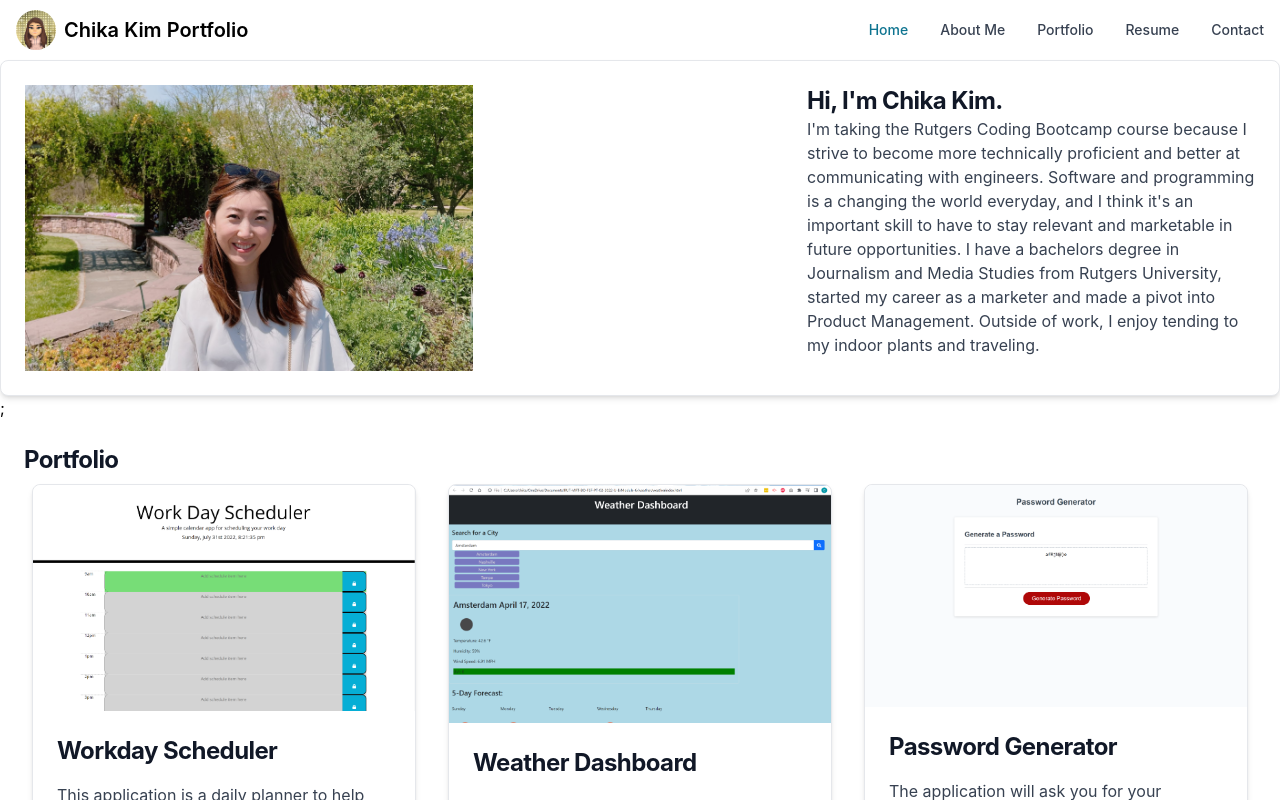
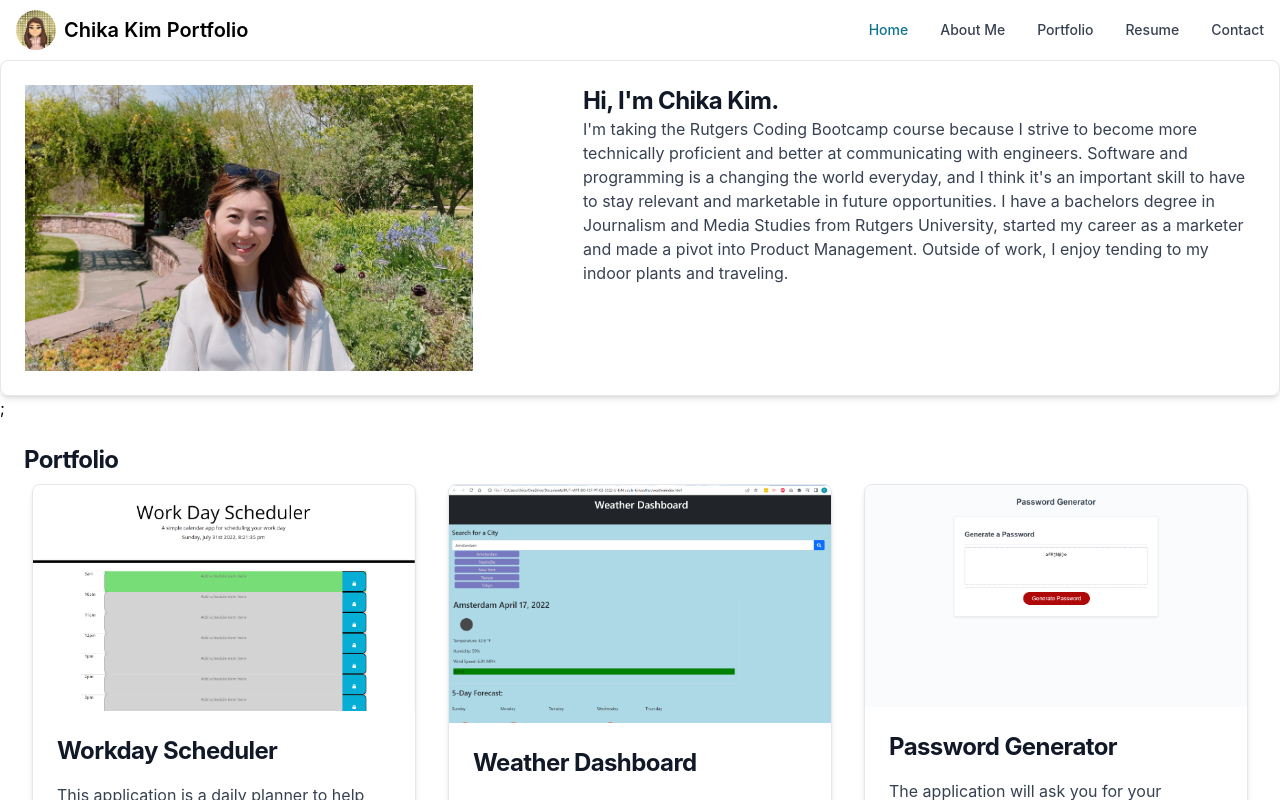
Before and after one commit to ckim14/pink-grapefruits, a React (Create React App) app: page / in a window 1280 px wide. Shown: the top 800 px of the page. Built offline with nearby package versions, Linux system fonts and the light colour scheme.

Commit message:
deleted carousel

```diff
--- a/src/components/aboutMe.js
+++ b/src/components/aboutMe.js
@@ -10,7 +10,7 @@ function AboutMe() {
             alt="chika banner image"
             class="max-w-md"
           />
-          <div class="max-w-md">
+          <div class="max-w-2xl">
             <h5
               id="aboutme"
               className="text-2xl font-bold tracking-tight text-gray-900 dark:text-white"
--- a/src/components/carousel.js
+++ /dev/null
@@ -1,13 +0,0 @@
-import { Carousel } from "flowbite-react";
-
-function Banner() {
-  return (
-    <div className="h-200 sm:h-64 xl:h-80 2xl:h-96">
-      <Carousel>
-        <img src="/assets/images/banner.JPG" alt="chika banner image" />
-      </Carousel>
-    </div>
-  );
-}
-
-export default Banner;
--- a/src/pages/default.js
+++ b/src/pages/default.js
@@ -5,7 +5,6 @@ import AboutMe from "../components/aboutMe";
 import ContactForm from "../components/contact";
 import Resume from "../components/resume";
 import { Card } from "flowbite-react";
-import Banner from "../components/carousel";
 
 function DefaultPage() {
   const projects = [
```
